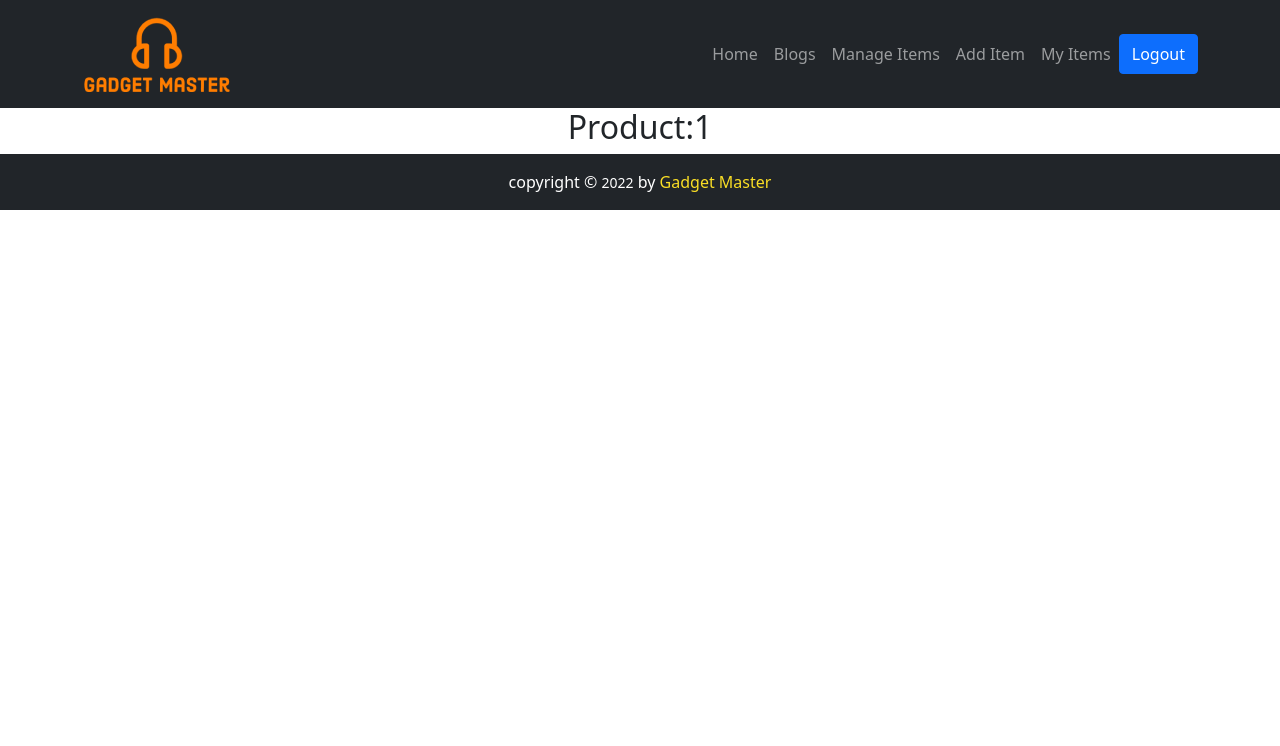
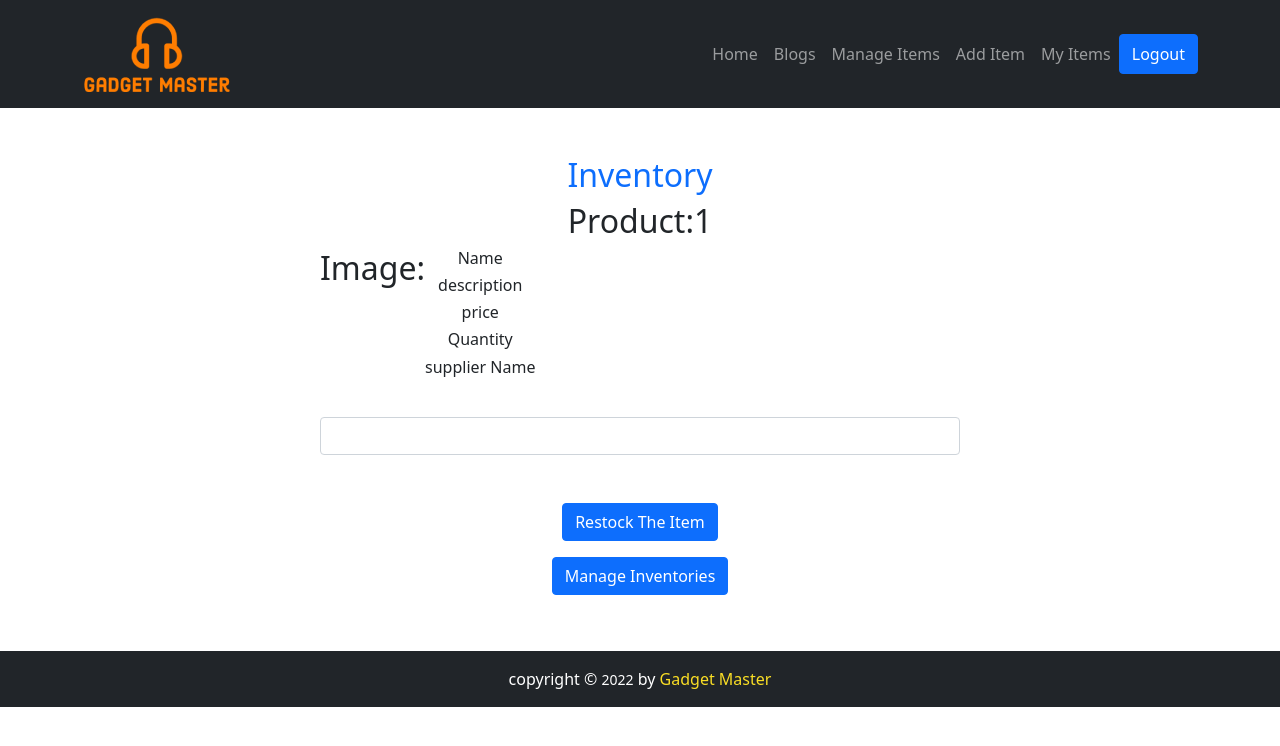
Before and after one commit to sajidur319370/gadget-master, a React (Create React App) app: page /inventory/1 in a window 1280 px wide. Shown: the top 746 px of the page. Built offline with nearby package versions, Linux system fonts and the light colour scheme; no server answers; sample sign-in values are in the browser's storage.

Commit message:
Design is about to be Completed

```diff
--- a/src/App.js
+++ b/src/App.js
@@ -1,10 +1,13 @@
 import { Route, Routes } from "react-router-dom";
 import "./App.css";
+import AddItem from "./Components/Pages/AddItem/AddItem";
 import Blogs from "./Components/Pages/Blogs/Blogs";
 import Home from "./Components/Pages/Home/Home/Home";
 import Inventory from "./Components/Pages/Inventory/Inventory";
 import Login from "./Components/Pages/Login/Login/Login";
 import Register from "./Components/Pages/Login/Register/Register";
+import ManageInventory from "./Components/Pages/ManageInventory/ManageInventory";
+import MyItems from "./Components/Pages/MyItems/MyItems";
 import Footer from "./Components/Pages/Shared/Footer/Footer";
 import Header from "./Components/Pages/Shared/Header/Header";
 import Loading from "./Components/Pages/Shared/Loading/Loading";
@@ -26,6 +29,10 @@ function App() {
         <Route path="/login" element={<Login></Login>}></Route>
         <Route path="/register" element={<Register></Register>}></Route>
         <Route
+          path="/inventory"
+          element={<ManageInventory></ManageInventory>}
+        ></Route>
+        <Route
           path="/inventory/:id"
           element={
             <RequireAuth>
@@ -33,6 +40,8 @@ function App() {
             </RequireAuth>
           }
         ></Route>
+        <Route path="/additem" element={<AddItem></AddItem>}></Route>
+        <Route path="/myitem" element={<MyItems></MyItems>}></Route>
         <Route path="/loading" element={<Loading></Loading>}></Route>
         <Route path="*" element={<NotFound></NotFound>}></Route>
       </Routes>
--- /dev/null
+++ b/src/Components/Pages/AddItem/AddItem.js
@@ -0,0 +1,36 @@
+import React from "react";
+import { Button, Form } from "react-bootstrap";
+
+const AddItem = () => {
+  return (
+    <div className="w-50 mx-auto my-5">
+      <h2 className="text-primary">Add New Item</h2>
+      <Form>
+        <Form.Group className="mb-3" controlId="formBasicImage">
+          <Form.Control type="text" placeholder="Product Image URL" />
+        </Form.Group>
+        <Form.Group className="mb-3" controlId="formBasicName">
+          <Form.Control type="text" placeholder="Product Name" />
+        </Form.Group>
+        <Form.Group className="mb-3" controlId="formBasicDescription">
+          <Form.Control type="text" placeholder="Product Description" />
+        </Form.Group>
+        <Form.Group className="mb-3" controlId="formBasicQuantity">
+          <Form.Control type="Number" placeholder="Product Quantity" />
+        </Form.Group>
+        <Form.Group className="mb-3" controlId="formBasicPrice">
+          <Form.Control type="number" placeholder="Product Price" />
+        </Form.Group>
+        <Form.Group className="mb-3" controlId="formBasicSupplier">
+          <Form.Control type="text" placeholder="Product Supplier" />
+        </Form.Group>
+
+        <Button variant="primary" type="submit">
+          Add
+        </Button>
+      </Form>
+    </div>
+  );
+};
+
+export default AddItem;
--- a/src/Components/Pages/Home/Home/Home.js
+++ b/src/Components/Pages/Home/Home/Home.js
@@ -1,5 +1,6 @@
 import React from "react";
 import { Container } from "react-bootstrap";
+import { Link } from "react-router-dom";
 import Products from "../../Products/Products";
 import Banner from "../Banner/Banner";
 
@@ -9,6 +10,12 @@ const Home = () => {
       <Banner></Banner>
       <Container>
         <Products></Products>
+        <Link
+          to="/inventory"
+          className="text-decoration-none m-2 btn btn-primary"
+        >
+          Manage Inventories
+        </Link>
       </Container>
     </div>
   );
--- a/src/Components/Pages/Inventory/Inventory.js
+++ b/src/Components/Pages/Inventory/Inventory.js
@@ -1,11 +1,44 @@
 import React from "react";
-import { useParams } from "react-router-dom";
+import { Button, Form } from "react-bootstrap";
+import { Link, useParams } from "react-router-dom";
 
 const Inventory = () => {
   const { id } = useParams();
   return (
-    <div>
+    <div className="my-5">
+      <h2 className="text-primary">Inventory</h2>
       <h2>Product:{id}</h2>
+      <div className="w-50 mx-auto">
+        <div className="d-flex">
+          <h2>Image:</h2>
+          <div>
+            <h6>Name</h6>
+            <h6>description</h6>
+            <h6>price</h6>
+            <h6>Quantity</h6>
+            <h6>supplier Name</h6>
+          </div>
+        </div>
+      </div>
+      <Form>
+        <Form.Group
+          className="mb-3 text-white w-50 mx-auto"
+          controlId="formBasicNumber"
+        >
+          <Form.Label>1</Form.Label>
+          <Form.Control type="number" />
+        </Form.Group>
+        <br />
+        <Button variant="primary" type="submit" className="m-2">
+          Restock The Item
+        </Button>
+      </Form>
+      <Link
+        to="/inventory"
+        className="text-decoration-none m-2 btn btn-primary"
+      >
+        Manage Inventories
+      </Link>
     </div>
   );
 };
--- /dev/null
+++ b/src/Components/Pages/ManageInventory/ManageInventory.js
@@ -0,0 +1,25 @@
+import React from "react";
+import { Container, Row } from "react-bootstrap";
+import { Link } from "react-router-dom";
+import useProducts from "../../../hooks/useProducts";
+import Product from "../Product/Product";
+
+const ManageInventory = () => {
+  const [products] = useProducts();
+
+  return (
+    <Container>
+      <Row>
+        <h2 className="text-primary my-5">All Products</h2>
+        {products.map((product) => (
+          <Product key={product._id} product={product}></Product>
+        ))}
+      </Row>
+      <Link to="/additem" className="text-decoration-none m-2 btn btn-primary">
+        Add New Item
+      </Link>
+    </Container>
+  );
+};
+
+export default ManageInventory;
--- /dev/null
+++ b/src/Components/Pages/MyItems/MyItems.js
@@ -0,0 +1,11 @@
+import React from "react";
+
+const MyItems = () => {
+  return (
+    <div>
+      <h2>This is My Items</h2>
+    </div>
+  );
+};
+
+export default MyItems;
--- a/src/Components/Pages/Product/Product.js
+++ b/src/Components/Pages/Product/Product.js
@@ -26,14 +26,21 @@ const Product = ({ product }) => {
           Supplier: <span className="text-dark">{supplier}</span>
         </p>
       </div>
+      <div className="position-absolute bottom-0 start-50 translate-middle">
+        <div className="d-flex justify-content-between">
           <Button
+            className="m-1"
             onClick={() => {
               navigate(`/inventory/${_id}`);
             }}
-        className="position-absolute bottom-0 start-50 translate-middle"
           >
-        Stock Update
+            Update
           </Button>
+          <Button className="m-1" variant="primary">
+            Delete
+          </Button>
+        </div>
+      </div>
     </Col>
   );
 };
--- a/src/Components/Pages/Products/Products.js
+++ b/src/Components/Pages/Products/Products.js
@@ -5,11 +5,12 @@ import Product from "../Product/Product";
 
 const Products = () => {
   const [products] = useProducts();
+  const SixProducts = products.slice(0, 6);
 
   return (
     <Row>
       <h2 className="text-primary my-5">All Products</h2>
-      {products.map((product) => (
+      {SixProducts.map((product) => (
         <Product key={product._id} product={product}></Product>
       ))}
     </Row>
--- a/src/Components/Pages/Shared/Header/Header.js
+++ b/src/Components/Pages/Shared/Header/Header.js
@@ -28,13 +28,13 @@ const Header = () => {
             </Nav.Link>
             {user && (
               <>
-                <Nav.Link as={Link} to="/manage">
+                <Nav.Link as={Link} to="/inventory">
                   Manage Items
                 </Nav.Link>
-                <Nav.Link as={Link} to="/add">
+                <Nav.Link as={Link} to="/additem">
                   Add Item
                 </Nav.Link>
-                <Nav.Link as={Link} to="/myitems">
+                <Nav.Link as={Link} to="/myitem">
                   My Items
                 </Nav.Link>
               </>
```
Lines whose indentation alone changed are shown as unchanged.
